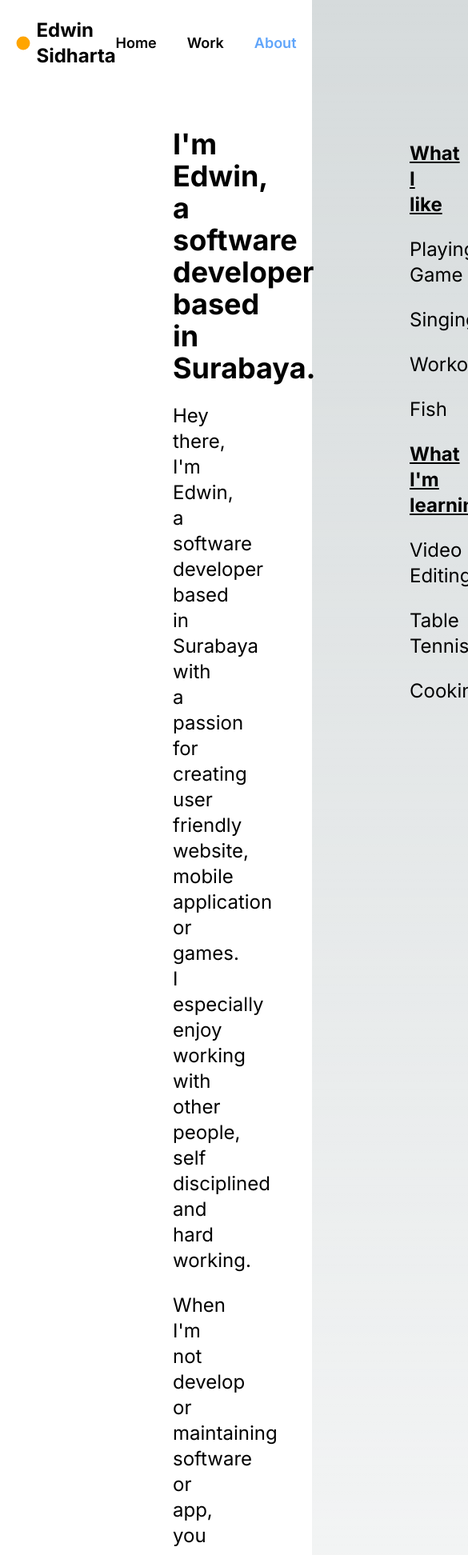
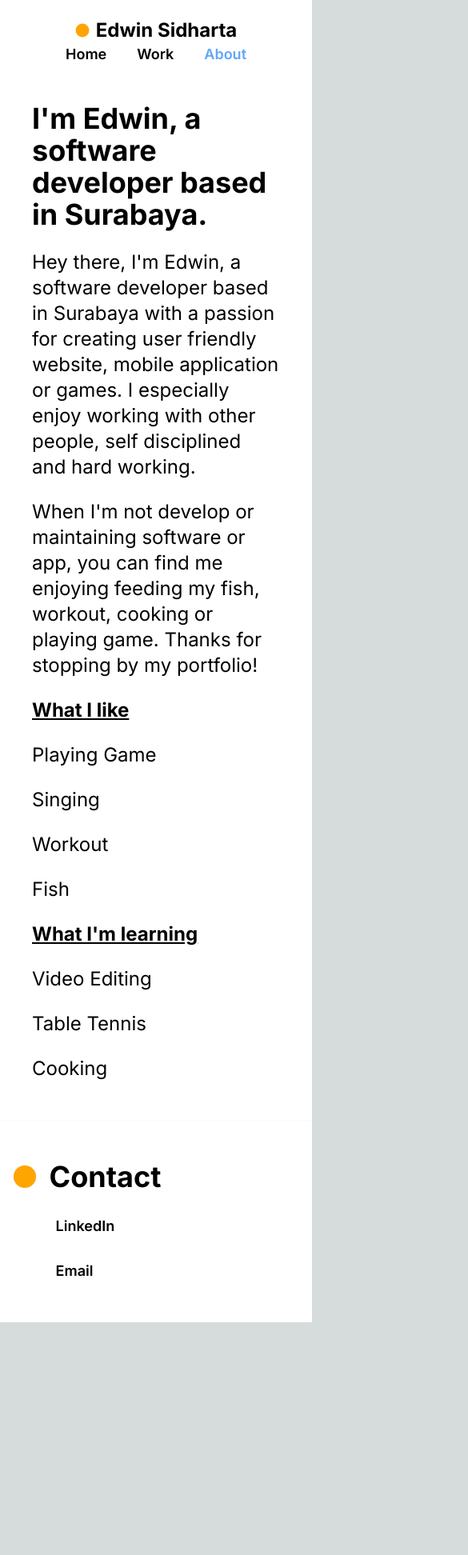
Before and after one commit to Edwinsidharta/PORTFOLIO-WEBSITE, a Next.js app: page /about in a window 390 px wide. Shown: the top 1944 px of the page at 80% size, 585 px wide, since content can reach past the window. After the commit the page ends 1653 px from the top, so only its background shows below. Built offline with nearby package versions, Linux system fonts and the light colour scheme.

Commit message:
feat : add mobile and tablet view

```diff
--- a/src/app/about/page.tsx
+++ b/src/app/about/page.tsx
@@ -1,10 +1,12 @@
 export default function About() {
     return (
+        <div>
             <main className="flex flex-col items-center bg-white">
-            <div className={"flex w-[100%] py-20 px-44 gap-36"}>
+                <div
+                    className={"flex max-[769px]:flex-col w-[100%] py-20 max-[769px]:py-6 min-[769px]:px-44 min-[769px]:gap-36"}>
                     <div
                         data-aos="fade-right"
-                    className={"flex flex-col w-[50%] text-black gap-6 px-10"}
+                        className={"flex flex-col w-[50%] max-[769px]:w-auto text-black gap-6 px-10"}
                     >
                         <div className={"font-bold text-4xl"}>
                             {"I'm Edwin, a software developer based in Surabaya."}
@@ -18,7 +20,7 @@ export default function About() {
                     </div>
                     <div
                         data-aos="fade-left"
-                    className={"flex flex-col w-[50%] text-black gap-6 px-28 py-4 select-none"}
+                        className={"flex flex-col w-[50%] max-[769px]:w-[100%] text-black gap-6 max-[769px]:px-10 min-[769px]:px-28 py-4 max-[769px]:py-6 select-none"}
                     >
                         <div className={"font-bold text-2xl underline"}>
                             {"What I like"}
@@ -50,5 +52,7 @@ export default function About() {
                     </div>
                 </div>
             </main>
+            <hr className={"h-px border-0 dark:bg-gray-300"}/>
+        </div>
     )
 }
--- a/src/app/common/footer/footer.tsx
+++ b/src/app/common/footer/footer.tsx
@@ -2,7 +2,7 @@ import Image from 'next/image'
 
 export default function Footer() {
     return (
-        <main className='sticky bot bg-white py-[50px] px-[4%]'>
+        <main className='sticky bot bg-white py-[50px] px-[4%] w-[100%]'>
             <nav className='flex flex-col gap-[28px]'>
                 <div className='flex gap-[16px] items-center'>
                     <Image
@@ -14,7 +14,7 @@ export default function Footer() {
                     <div className='text-black text-4xl font-bold'>{"Contact"}</div>
                 </div>
                 <div className='w-[100%] pl-[54px]'>
-                    <ul className='flex items-center h-[100%] gap-[28px]'>
+                    <ul className='flex max-[426px]:flex-col min-[425px]:items-center h-[100%] gap-[28px]'>
                         <li>
                             <a href="https://www.linkedin.com/in/edwin-sidharta-a79482129/"
                                className='transition ease-in-out duration-300 transform hover:text-gray-400 font-bold text-black text-lg font-semibold'>{"LinkedIn"}</a>
--- a/src/app/common/header/header.tsx
+++ b/src/app/common/header/header.tsx
@@ -12,9 +12,9 @@ export default function Header() {
 
     return (
         <main
-            className={`sticky ${scrollDirection === 'down' ? '-top-[80px]' : 'top-0'} bg-white py-[22px] px-[5%] h-[80px] transition-all duration-300`}>
-            <nav className='flex justify-between'>
-                <div className='flex w-[50%] items-center gap-[8px]'>
+            className={`sticky ${scrollDirection === 'down' ? '-top-[10%]' : 'top-0'} bg-white py-[22px] px-[11%] transition-all duration-300`}>
+            <nav className='flex max-[426px]:flex-col max-[426px]:items-center justify-between'>
+                <div className='flex w-[50%] items-center gap-[8px] max-[426px]:w-auto'>
                     <Image
                         className='cursor-pointer'
                         src="/online.svg"
@@ -26,7 +26,7 @@ export default function Header() {
                         Edwin Sidharta
                     </Link>
                 </div>
-                <div className='w-[50%]'>
+                <div className='w-[50%] max-[426px]:w-auto'>
                     <ul className='flex place-content-end items-center h-[100%] gap-[38px]'>
                         <li>
                             <Link href="/"
@@ -35,7 +35,9 @@ export default function Header() {
                             </Link>
                         </li>
                         <li>
-                            <a onClick={()=>{scrollToWorkPage(pathname)}}
+                            <a onClick={() => {
+                                scrollToWorkPage(pathname)
+                            }}
                                className='transition ease-in-out duration-300 transform hover:text-gray-400 font-bold text-black text-lg font-semibold'>
                                 Work
                             </a>
@@ -74,10 +76,12 @@ export function useScrollDirection() {
 };
 
 export function scrollToWorkPage(pathname: string | null) {
-    if(pathname != "/") window.location.href = "/?page=work"
+    if (pathname != "/") window.location.href = "/?page=work"
+    else {
         window.scrollTo({
             top: 800,
             left: window.scrollX,
             behavior: "smooth"
         })
     }
+}
--- a/src/app/component/greeting/greeting.tsx
+++ b/src/app/component/greeting/greeting.tsx
@@ -3,7 +3,7 @@ import Image from 'next/image'
 export default function Greeting() {
     return (
         <div>
-            <main className={`flex w-[100%] items-center gap-[48px] p-24`}>
+            <main className={`flex max-[426px]:flex-col w-[100%] items-center gap-[48px] p-24`}>
                 <div className='flex place-content-end w-[50%]'>
                     <Image
                         data-aos="fade"
@@ -14,9 +14,10 @@ export default function Greeting() {
                         alt="..."
                     />
                 </div>
-                <div data-aos="fade" className='flex flex-col w-[25%] gap-[32px]' >
+                <div data-aos="fade" className='flex flex-col w-[25%] max-[426px]:w-auto gap-[32px]'>
                     <div className='text-orange-500 text-7xl font-extrabold'>{"Hello!"}</div>
-                    <div className='text-black text-5xl font-semibold'>{"I'm Edwin, a software developer based in Surabaya!"}</div>
+                    <div
+                        className='text-black text-5xl font-semibold'>{"I'm Edwin, a software developer based in Surabaya!"}</div>
                 </div>
             </main>
             <hr className={"h-px border-0 dark:bg-gray-300"}/>
--- a/src/app/component/work/work.tsx
+++ b/src/app/component/work/work.tsx
@@ -2,26 +2,26 @@ import {useEffect} from "react";
 
 import Image from "next/image";
 import Link from "next/link";
-import { useSearchParams } from 'next/navigation'
+import {useSearchParams} from 'next/navigation'
 
 export default function Work() {
     const searchParams = useSearchParams();
     const page = searchParams.get('page');
 
-    useEffect(()=>{
-        if(page == 'work') {
+    useEffect(() => {
+        if (page == 'work') {
             window.scrollTo({
                 top: 800,
                 left: window.scrollX,
                 behavior: "smooth"
             })
         }
-    },[page])
+    }, [page])
 
     return (
         <div className={"w-[100%] items-center"}>
             <main className={`flex flex-col w-[100%] items-center p-24 gap-12`}>
-                <div data-aos="fade" className='flex w-[50%]'>
+                <div data-aos="fade" className='flex max-[769px]:flex-col w-[50%] max-[769px]:w-auto'>
                     <div className='flex flex-col w-[50%] gap-6'>
                         <div className='text-black text-5xl font-extrabold'>
                             {"Tamagotchi AR"}
@@ -30,11 +30,12 @@ export default function Work() {
                             {"Virtual Pet Game AR"}
                         </div>
                     </div>
-                    <div data-aos="fade" className='flex flex-col w-[50%] gap-6'>
+                    <div data-aos="fade" className='flex flex-col w-[50%] max-[769px]:w-auto gap-6'>
                         <div className='text-black text-2xl font-normal'>
                             {"Virtual Pet Game Using Augmented Reality, Marker Method Used To Feed The Pet And Markerless Method For Deploying The Pet, This Game Include 3 Different Pet And Egg Also Have Feature Shop And Mini Games!"}
                         </div>
-                        <Link href="https://github.com/Edwinsidharta/TAMAGOTCHI-AR" className='flex gap-2 items-center w-fit'>
+                        <Link href="https://github.com/Edwinsidharta/TAMAGOTCHI-AR"
+                              className='flex gap-2 items-center w-fit'>
                             <div className='text-black font-bold '>
                                 {"View Project"}
                             </div>
@@ -48,7 +49,7 @@ export default function Work() {
                         </Link>
                     </div>
                 </div>
-                <div className='flex gap-6'>
+                <div className='flex max-[769px]:flex-col gap-6'>
                     <Image
                         data-aos="fade-up"
                         className='cursor-pointer'
```
Lines whose indentation alone changed are shown as unchanged.
